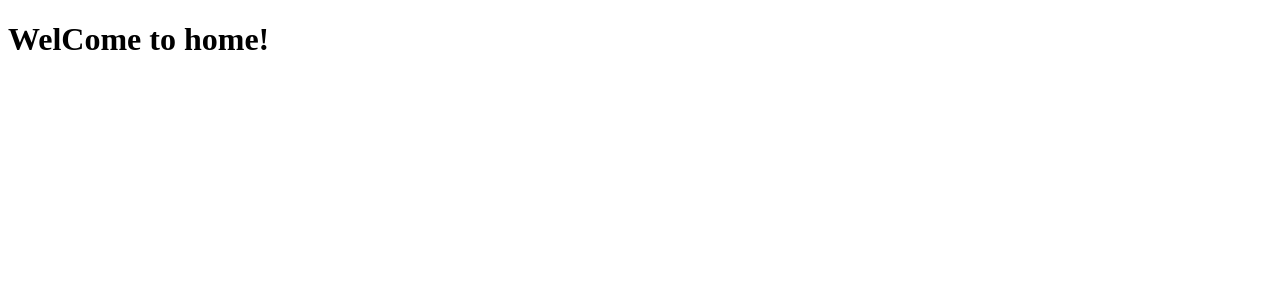
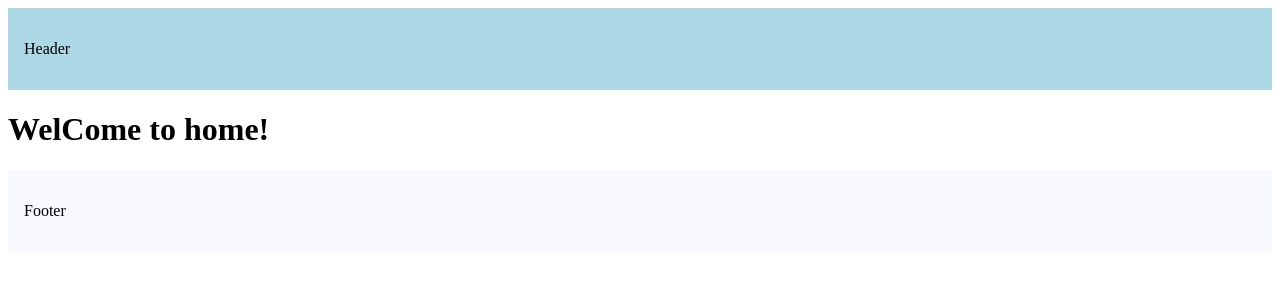
Before and after one commit to geremewatalay/Next.jS-Course, a Next.js app: page / in a window 1280 px wide. Shown: the top 300 px of the page. Built offline with nearby package versions, Linux system fonts and the light colour scheme.

Commit message:
layout commit

```diff
--- a/app/layout.tsx
+++ b/app/layout.tsx
@@ -1,15 +1,35 @@
-export default function DashboardLayout({
+export const metadata = {
+  title: "Next.js",
+  description: "Generated by Next.js",
+};
+
+export default function RootLayout({
   children,
 }: {
-  children: React.ReactNode
+  children: React.ReactNode;
 }) {
   return (
     <html lang="en">
       <body>
-        {/* Layout UI */}
-        {/* Place children where you want to render a page or nested layout */}
-        <main>{children}</main>
-      </body>
+        <header
+        style ={{
+            backgroundColor:"lightblue",
+            padding:"1rem",
+          }}>
+
+          <p>Header</p>
+        </header>
+
+        {children}
+        <footer
+        style ={{
+          backgroundColor:"ghostwhite",
+          padding:"1rem",
+        }}
+        >
+          <p>Footer</p>
+        </footer>
+        </body>
     </html>
-  )
+  );
 }
```
